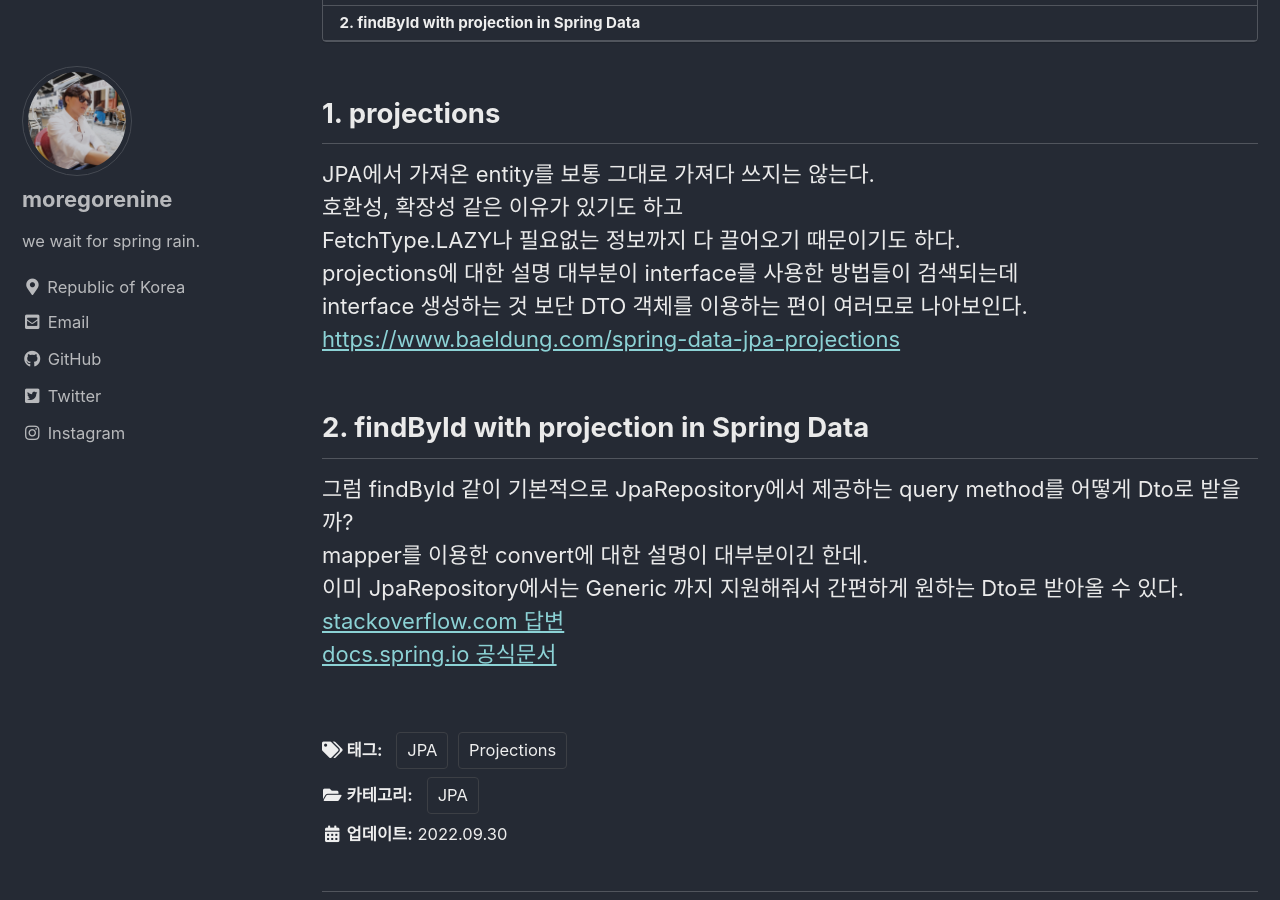
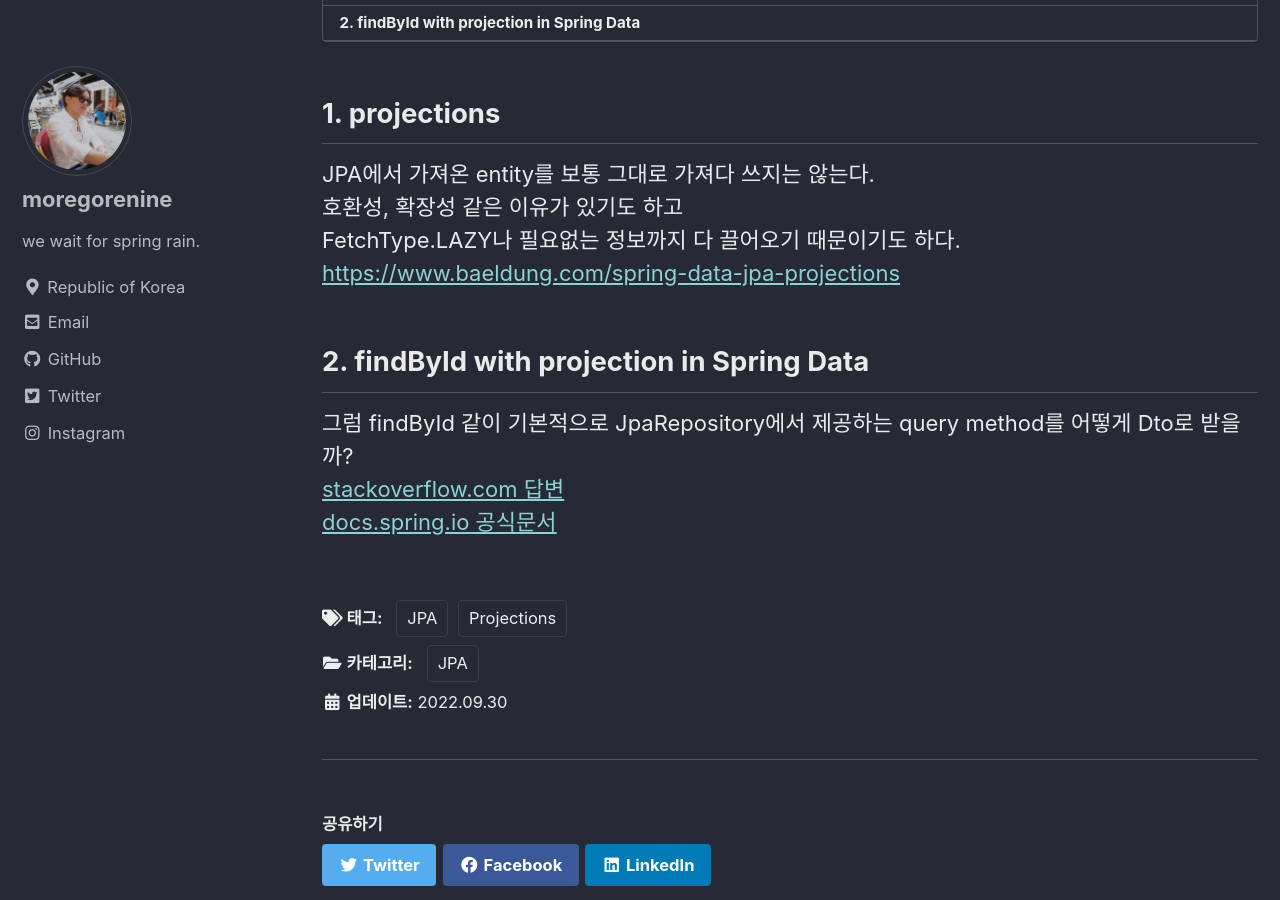
Before and after one commit to moregorenine/moregorenine.github.io, a Jekyll site: the page built from _posts/jpa/2022-09-30-spring-data-jpa-projections.md, in a window 1280 px wide and 900 px high, scrolled down 272 px. Built offline with Jekyll 4.4.1, drawn with Linux system fonts in a browser that asks for light colours; cached includes are drawn as plain includes; comment, search, counter and statistics services are not loaded.

Commit message:
Update 2022-09-30-spring-data-jpa-projections.md

```diff
--- a/_posts/jpa/2022-09-30-spring-data-jpa-projections.md
+++ b/_posts/jpa/2022-09-30-spring-data-jpa-projections.md
@@ -14,13 +14,9 @@ toc_sticky: true
 JPA에서 가져온 entity를 보통 그대로 가져다 쓰지는 않는다.
 호환성, 확장성 같은 이유가 있기도 하고
 FetchType.LAZY나 필요없는 정보까지 다 끌어오기 때문이기도 하다.
-projections에 대한 설명 대부분이 interface를 사용한 방법들이 검색되는데
-interface 생성하는 것 보단 DTO 객체를 이용하는 편이 여러모로 나아보인다.
 [https://www.baeldung.com/spring-data-jpa-projections](https://www.baeldung.com/spring-data-jpa-projections)
 
 ## 2. findById with projection in Spring Data
 그럼 findById 같이 기본적으로 JpaRepository에서 제공하는 query method를 어떻게 Dto로 받을까?
-mapper를 이용한 convert에 대한 설명이 대부분이긴 한데.
-이미 JpaRepository에서는 Generic 까지 지원해줘서 간편하게 원하는 Dto로 받아올 수 있다.
 [stackoverflow.com 답변](https://stackoverflow.com/questions/49669511/how-to-override-findbyid-with-projection-in-spring-data)
 [docs.spring.io 공식문서](https://docs.spring.io/spring-data/jpa/docs/current/reference/html/#projection.dynamic)
```
